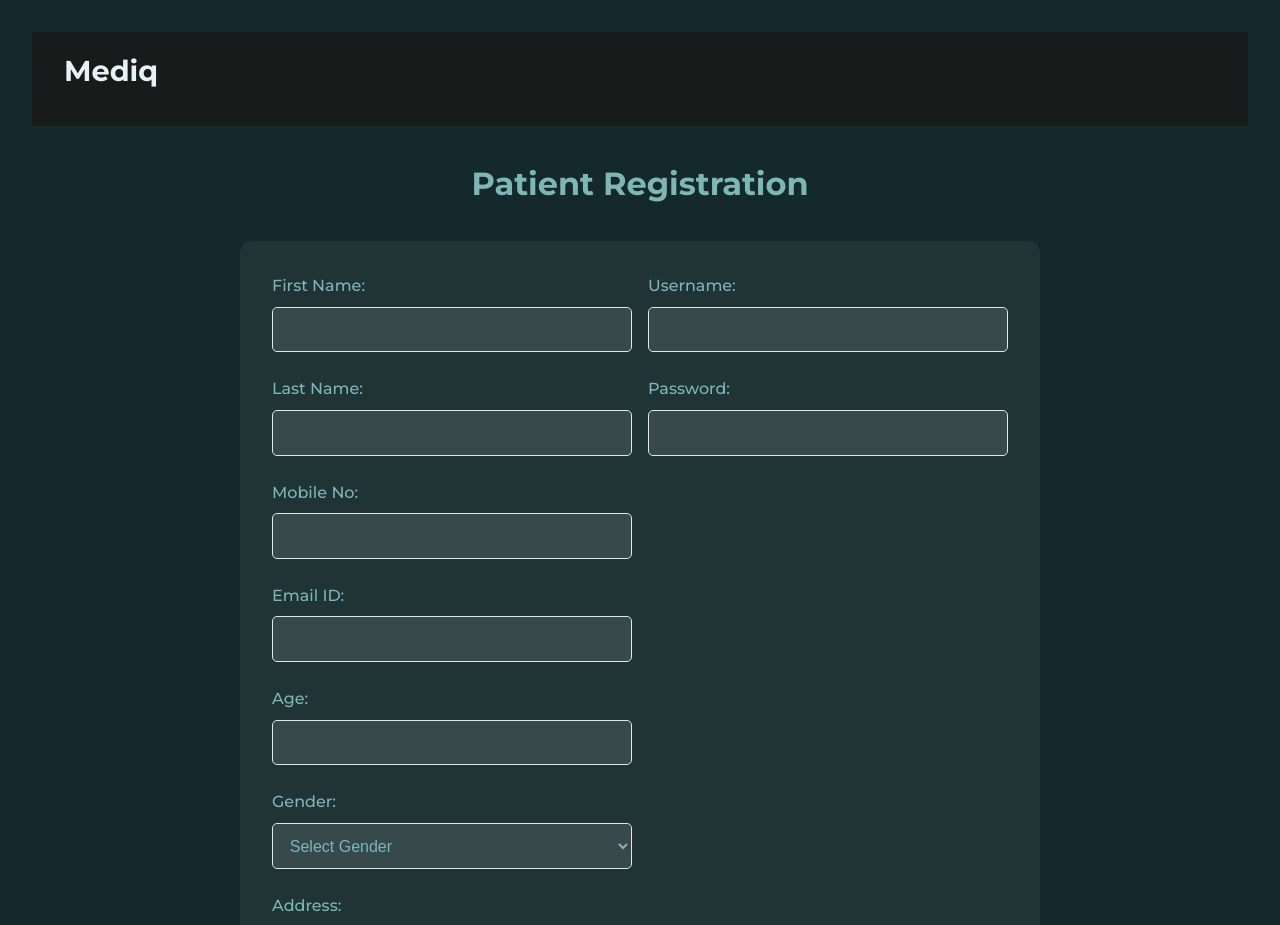
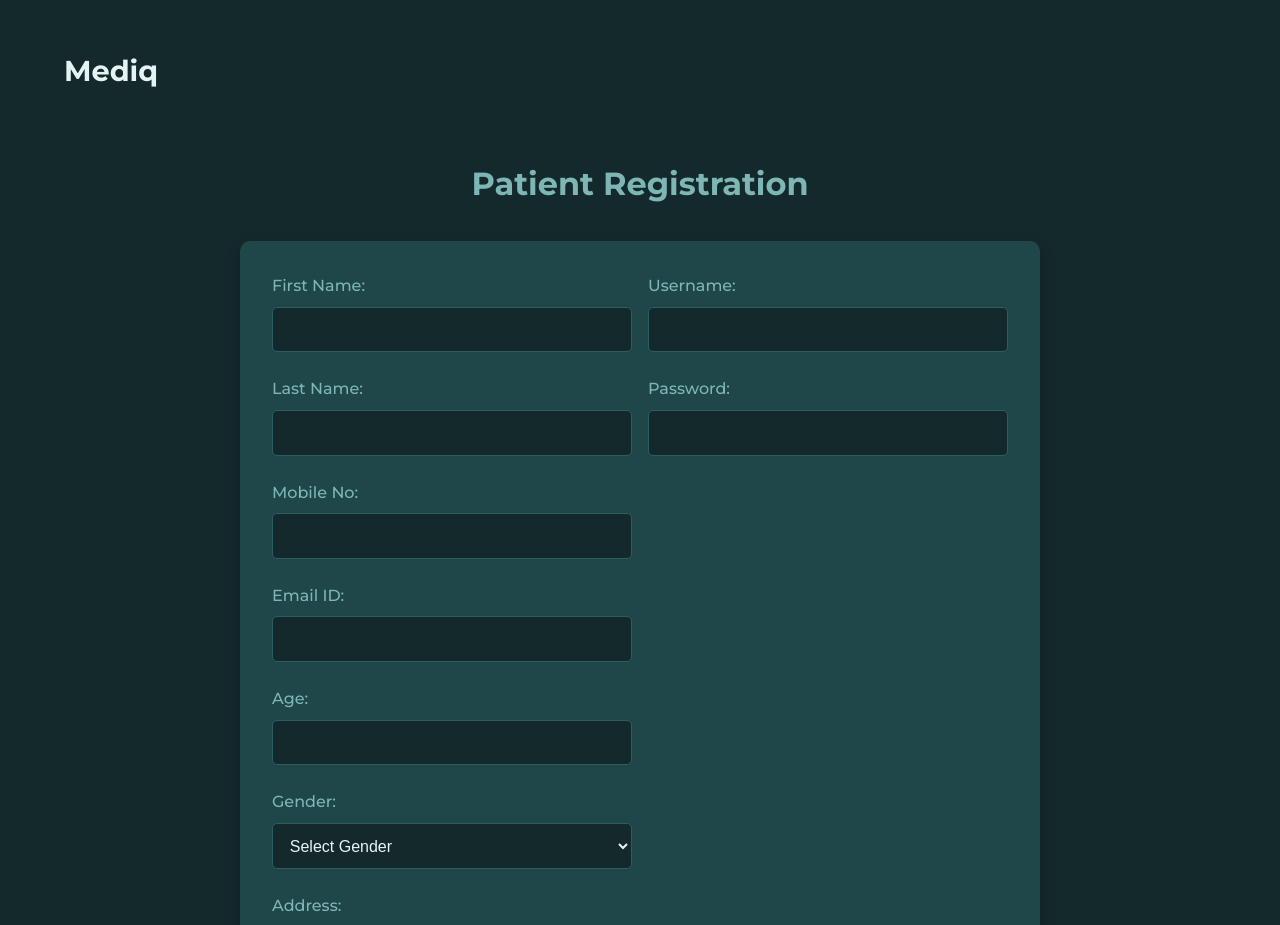
Before and after one commit to Adhhhithya/Innothon, a React (Vite) app in the folder website/mediq/: page /patientregister in a window 1280 px wide. Shown: the top 925 px of the page. Built offline with nearby package versions, Linux system fonts and the light colour scheme.

Commit message:
color theme changes to register page

```diff
--- a/website/mediq/src/patientRegister.css
+++ b/website/mediq/src/patientRegister.css
@@ -1,10 +1,14 @@
 @import url('https://fonts.googleapis.com/css2?family=Montserrat:wght@300;400;500;600;700&display=swap');
 
 :root {
-  --color-primary: #1A1A1A;
-  --color-secondary: #FFFFFF;
-  --color-accent: #C6A052;
-  --color-grey: #E5E5E5;
+  --color-primary: #1A3C40;
+  --color-secondary: #2C5D63;
+  --color-accent: #7EB6B6;
+  --color-text: #E6F3F5;
+  --color-text-dark: #B8D8D8;
+  --color-background: #14292B;
+  --color-card: #1F4649;
+  --color-shadow: rgba(0, 0, 0, 0.2);
 }
 
 * {
@@ -15,8 +19,8 @@
 
 body {
   font-family: 'Montserrat', sans-serif;
-  background-color: var(--color-primary);
-  color: var(--color-secondary);
+  background-color: var(--color-background);
+  color: var(--color-text);
   line-height: 1.6;
 }
 
@@ -33,11 +37,11 @@ body {
   align-items: center;
   margin-bottom: 2rem;
   padding: 1rem 2rem;
-  background: rgba(26, 26, 26, 0.9);
+  background: var(--color-background);
   backdrop-filter: blur(10px);
   position: sticky;
   top: 0;
-  z-index: 1000;
+  z-index: -1;
 }
 
 .nav-logo {
@@ -55,7 +59,7 @@ body {
 }
 
 .signup-form {
-  background: rgba(255, 255, 255, 0.05);
+  background: var(--color-card);
   padding: 2rem;
   border-radius: 10px;
   width: 100%;
@@ -65,6 +69,7 @@ body {
   flex-wrap: wrap;
   justify-content: space-between;
   gap: 1rem;
+  box-shadow: 0 5px 15px var(--color-shadow);
 }
 
 .left-section, .right-section {
@@ -87,30 +92,30 @@ body {
   width: 100%;
   padding: 0.8rem;
   font-size: 1rem;
-  background-color: rgba(255, 255, 255, 0.1);
-  border: 1px solid var(--color-grey);
+  background-color: var(--color-background);
+  border: 1px solid var(--color-secondary);
   border-radius: 5px;
-  color: var(--color-secondary);
+  color: var(--color-text);
   transition: all 0.3s ease;
 }
 
 .form-group select {
-  background-color: rgba(255, 255, 255, 0.1);
-  color: var(--color-accent);
+  background-color: var(--color-background);
+  color: var(--color-text);
 }
 
 .form-group input:focus,
 .form-group select:focus {
   outline: none;
   border-color: var(--color-accent);
-  box-shadow: 0 0 0 2px rgba(198, 160, 82, 0.2);
+  box-shadow: 0 0 0 2px rgba(126, 182, 182, 0.2);
 }
 
 .checkbox-group {
   display: flex;
   flex-direction: column;
   gap: 0.5rem;
-  color: var(--color-accent);
+  color: var(--color-text);
 }
 
 .checkbox-label {
@@ -140,9 +145,10 @@ body {
 }
 
 .submit-btn:hover {
-  background-color: #D4AF37;
+  background-color: var(--color-secondary);
+  color: var(--color-text);
   transform: translateY(-2px);
-  box-shadow: 0 4px 6px rgba(0, 0, 0, 0.1);
+  box-shadow: 0 4px 6px var(--color-shadow);
 }
 
 @media (max-width: 768px) {
```
Also changed, not shown: website/mediq/src/hospitalhome.css (deleted), website/mediq/src/hospitalhome.jsx (deleted).
